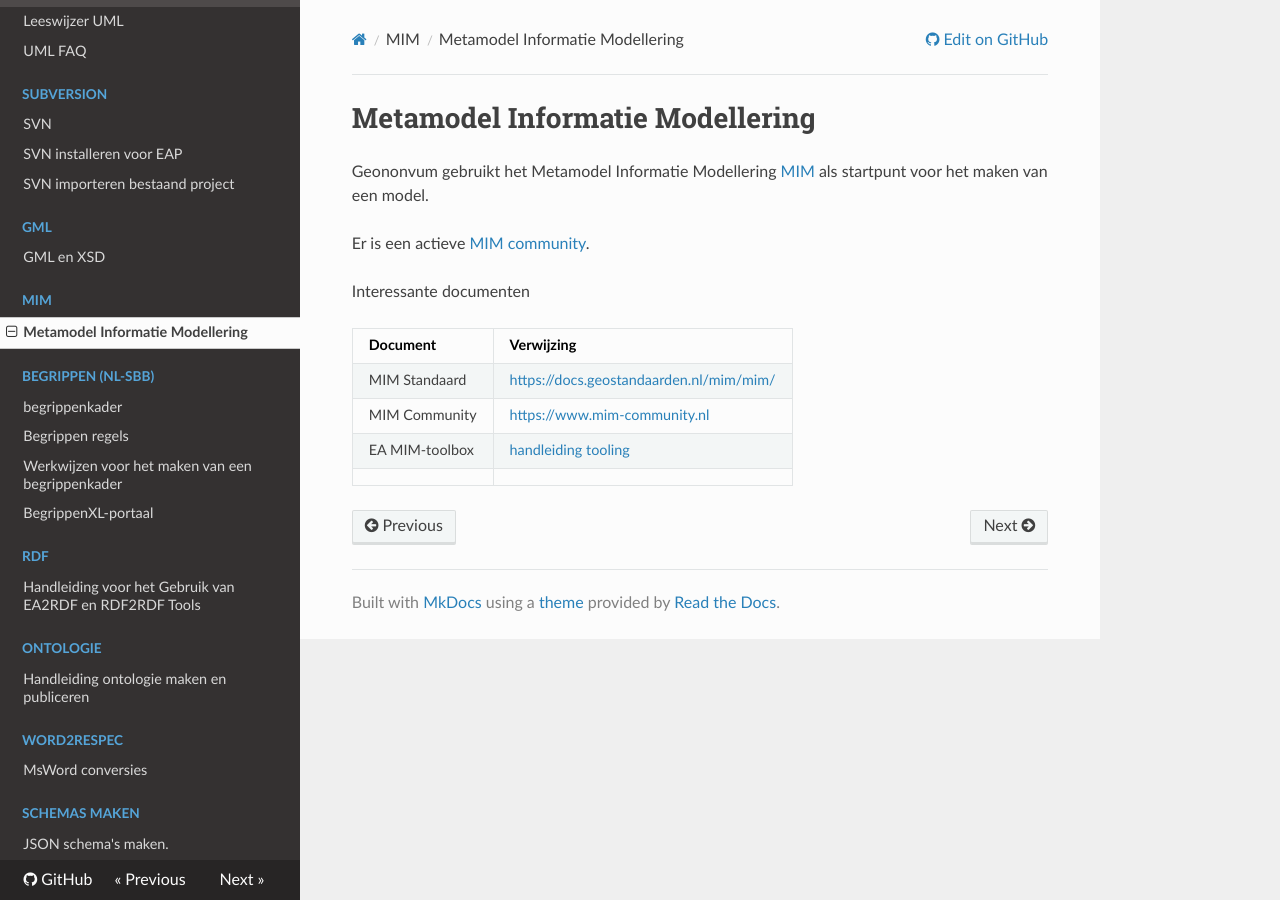
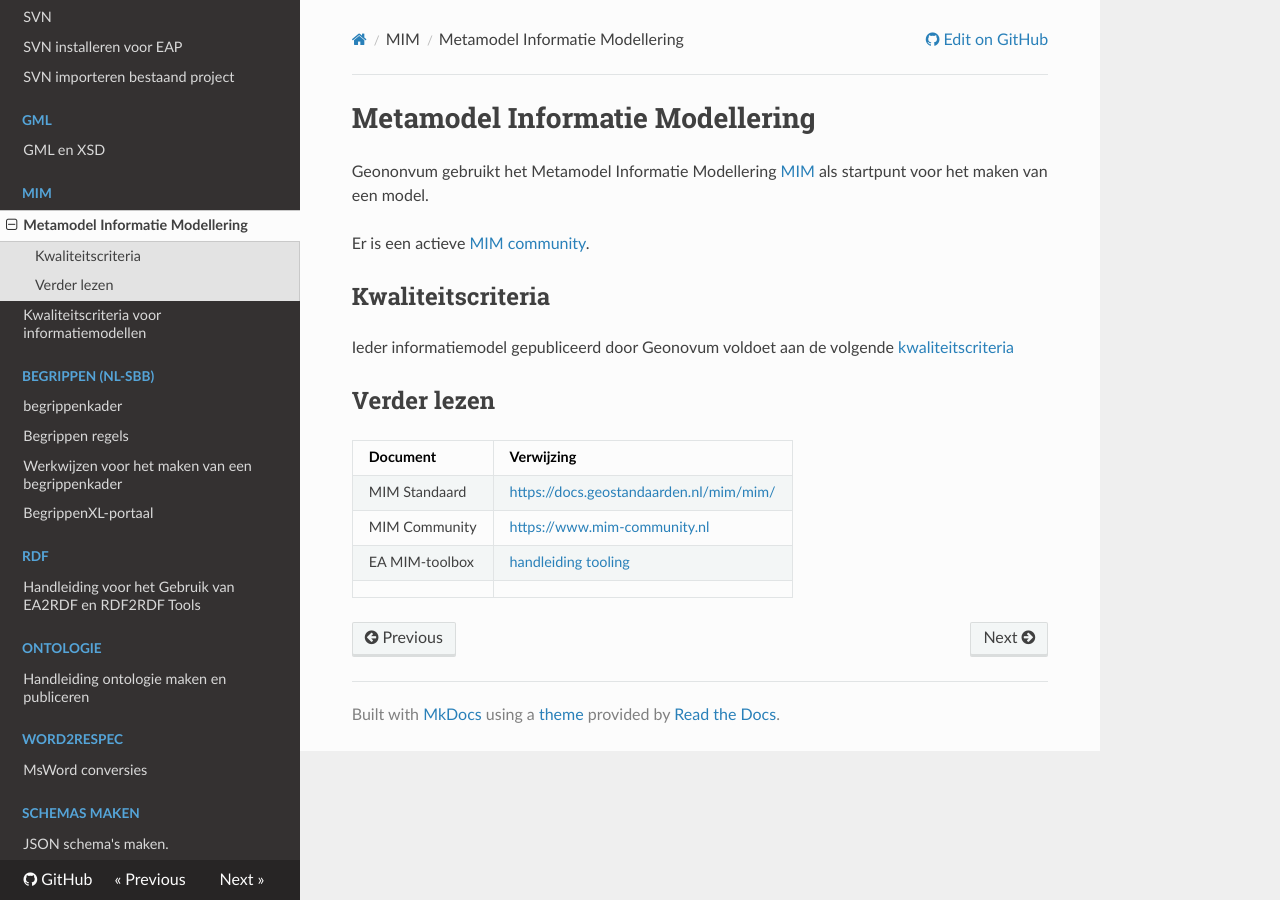
Before and after one commit to Geonovum/handleiding-tooling, an MkDocs documentation site: the page built from docs/MIM/index.md, in a window 1280 px wide. Built offline with MkDocs 1.6.1, drawn with Linux system fonts in a browser that asks for light colours; nearby versions of some CDN libraries.

```diff
--- a/docs/MIM/index.md
+++ b/docs/MIM/index.md
@@ -4,7 +4,11 @@ Geononvum gebruikt het Metamodel Informatie Modellering [MIM](https://docs.geost
 
 Er is een actieve [MIM community](https://www.mim-community.nl).
 
-Interessante documenten
+## Kwaliteitscriteria
+
+Ieder informatiemodel gepubliceerd door Geonovum voldoet aan de volgende [kwaliteitscriteria](kwaliteitscriteria-informatiemodellen.md)
+
+## Verder lezen
 
 | Document       | Verwijzing                                |
 | -------------- | ----------------------------------------- |
--- a/mkdocs.yml
+++ b/mkdocs.yml
@@ -41,6 +41,7 @@ nav:
         - GML/index.md
     - MIM:
         - MIM/index.md
+        - MIM/kwaliteitscriteria-informatiemodellen.md
     - Begrippen (NL-SBB):
         - Begrippen/index.md
         - Begrippen/begrippen-regels.md
```
Also changed, not shown: docs/MIM/kwaliteitscriteria-informatiemodellen.md (added, +11 -0 lines).
